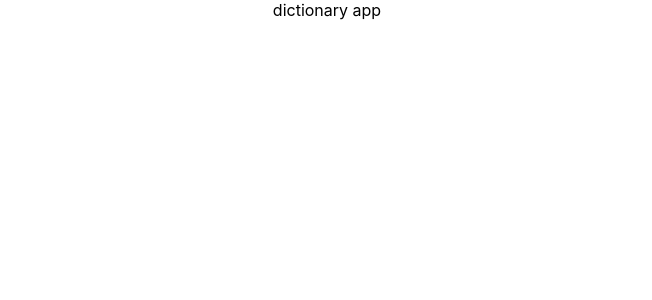
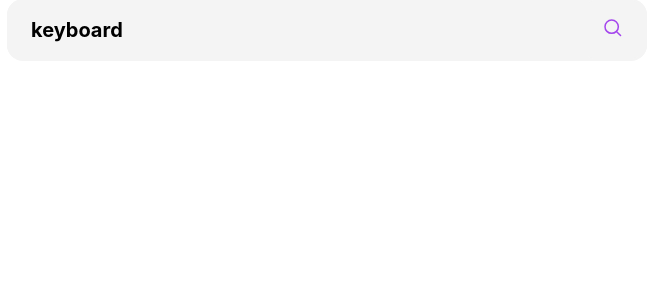
Before and after one commit to AmaliTech-Training-Academy/dictionary-app, a React (Create React App) app: page / in a window 1280 px wide. Shown: the top 300 px of the page, without its empty margins (313-965 px from the left). Built offline with nearby package versions, Linux system fonts and the light colour scheme.

Commit message:
feature: Created search input and button

```diff
--- a/package.json
+++ b/package.json
@@ -13,6 +13,7 @@
     "react": "^18.2.0",
     "react-dom": "^18.2.0",
     "react-scripts": "5.0.1",
+    "sass": "^1.61.0",
     "typescript": "^4.9.5",
     "web-vitals": "^2.1.4"
   },
--- a/src/App.css
+++ /dev/null
@@ -1,3 +0,0 @@
-.App {
-  text-align: center;
-}
--- /dev/null
+++ b/src/App.scss
@@ -0,0 +1,4 @@
+.App {
+  width: 50%;
+  margin: 0 auto;
+}
--- a/src/App.tsx
+++ b/src/App.tsx
@@ -1,10 +1,10 @@
-import React from 'react';
-import './App.css';
+import './App.scss';
+import Search from './components/Search';
 
 function App() {
   return (
     <div className="App">
-      dictionary app
+      <Search />
     </div>
   );
 }
--- /dev/null
+++ b/src/assets/styles/Search.scss
@@ -0,0 +1,38 @@
+.search{
+    width: 100%;
+    height: 60px;
+    background-color: #F4F4F4;
+    border-radius: 15px;
+    display: flex;
+    justify-content: center;
+    align-items: center;
+    position: relative;
+    input {
+        border: none;
+        width: 100%;
+        height: 100%;
+        background-color: inherit;
+        border-radius: 16px;
+        font-size: 20px;
+        padding-left: 24px;
+        font-family: inherit;
+        font-weight: 700;
+        transition: border-color 0.3s ease-in-out;
+        &:focus {
+            outline: none;
+            border: 1px solid #A445ED;
+        }
+    }
+
+    button{
+        width: 10%;
+        height: 98%;
+        border-radius: 16px;
+        cursor: pointer;
+        border: none;
+        background-color: inherit;
+        position: absolute;
+        top: 0;
+        right: 2px;
+    }
+}
--- /dev/null
+++ b/src/components/Search.tsx
@@ -0,0 +1,32 @@
+import React, { useState } from 'react';
+import searchLogo from '../assets/images/icon-search.svg';
+import '../assets/styles/Search.scss';
+
+const Search: React.FC = () => {
+  const [searchTerm, setSearchTerm] = useState('keyboard');
+
+  const handleSubmit = (event: React.FormEvent<HTMLFormElement>) => {
+    event.preventDefault();
+    setSearchTerm('');
+
+  }
+
+
+  const handleInputChange = (event: React.ChangeEvent<HTMLInputElement>) => {
+    setSearchTerm(event.target.value);
+  };
+
+  return (
+    <form onSubmit={handleSubmit} className='search'>
+      <input
+        type="text"
+        placeholder="Search for a word..."
+        value={searchTerm}
+        onChange={handleInputChange}
+      />
+      <button type="submit"><img src={searchLogo} alt="Search Logo" /></button>
+    </form>
+  );
+};
+
+export default Search;
```
Also changed, not shown: 1 other file (tests, documents, lock files or other folders).
